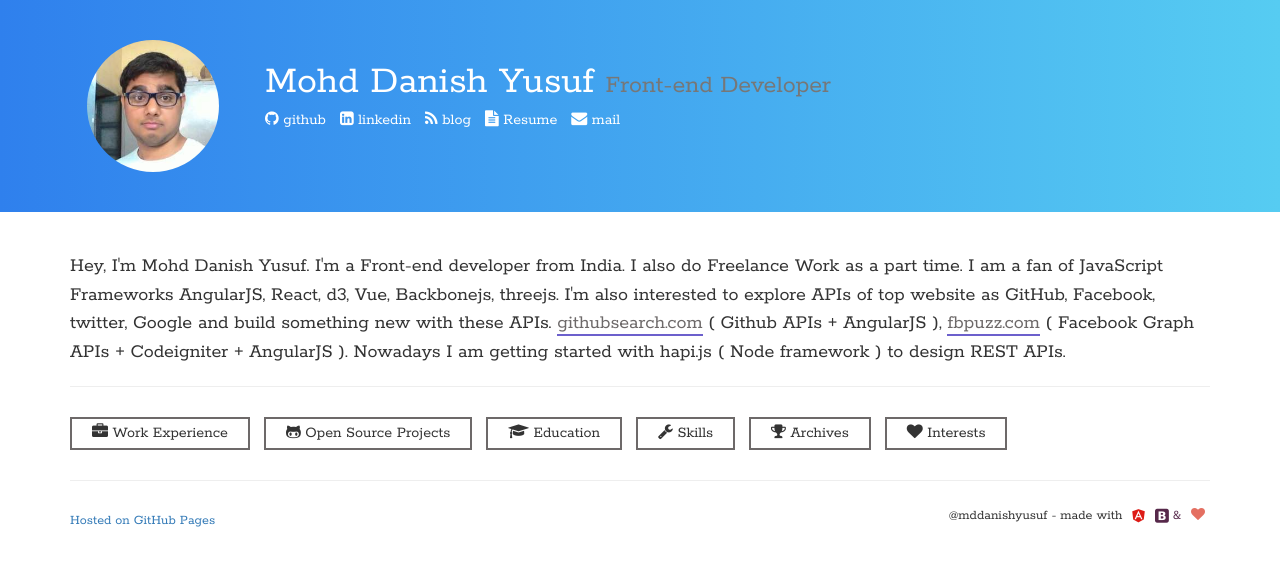
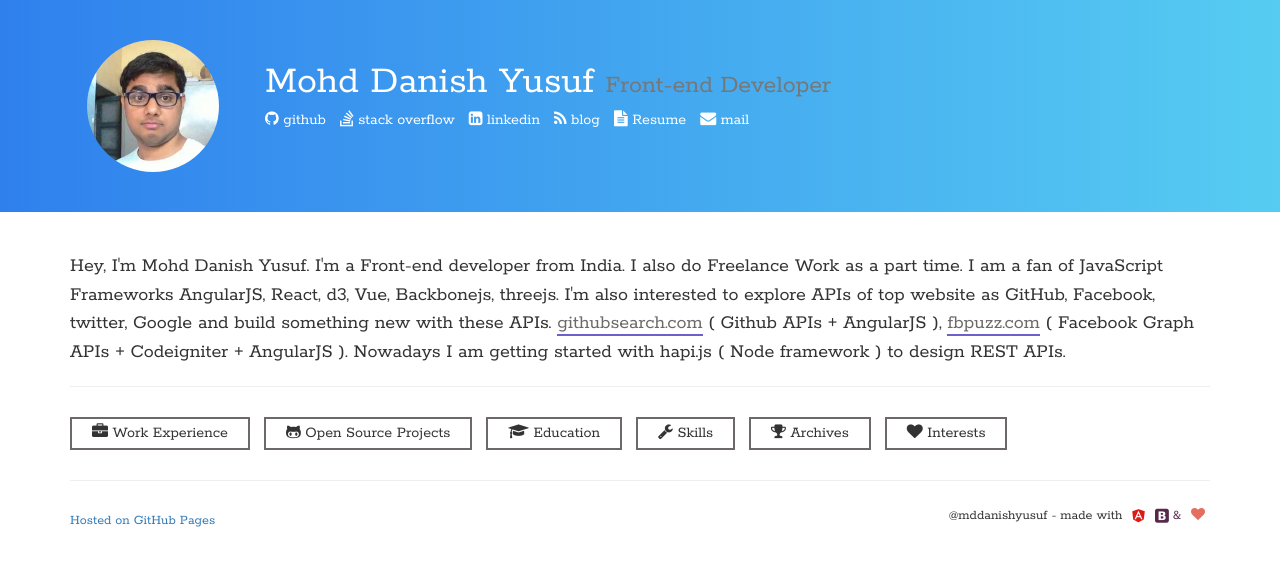
Before and after one commit to mddanishyusuf/mddanishyusuf.github.io, a website: page index.html in a window 1280 px wide. Drawn offline with Linux system fonts and the light colour scheme.

Commit message:
add stackoverflow profile url to navbar

```diff
--- a/index.html
+++ b/index.html
@@ -40,6 +40,7 @@
 						<div class="links">
 								<ul>
 									<li><a href="https://github.com/mddanishyusuf" target="_blank"><i class="fa fa-github"></i> github</a></li>
+									<li><a href="https://stackoverflow.com/story/mddanishyusuf" target="_blank"><i class="fa fa-stack-overflow"></i> stack overflow</a></li>
 									<li><a href="https://www.linkedin.com/in/mddanishyusuf/" target="_blank"><i class="fa fa-linkedin-square"></i> linkedin</a></li>
 									<li><a href="https://iamnewbie.com/" target="_blank"><i class="fa fa-rss"></i> blog</a></li>
 									<li><a href="Mohd-Danish-Resume.pdf" target="_blank"><i class="fa fa-file-text"></i> Resume</a></li>
```
